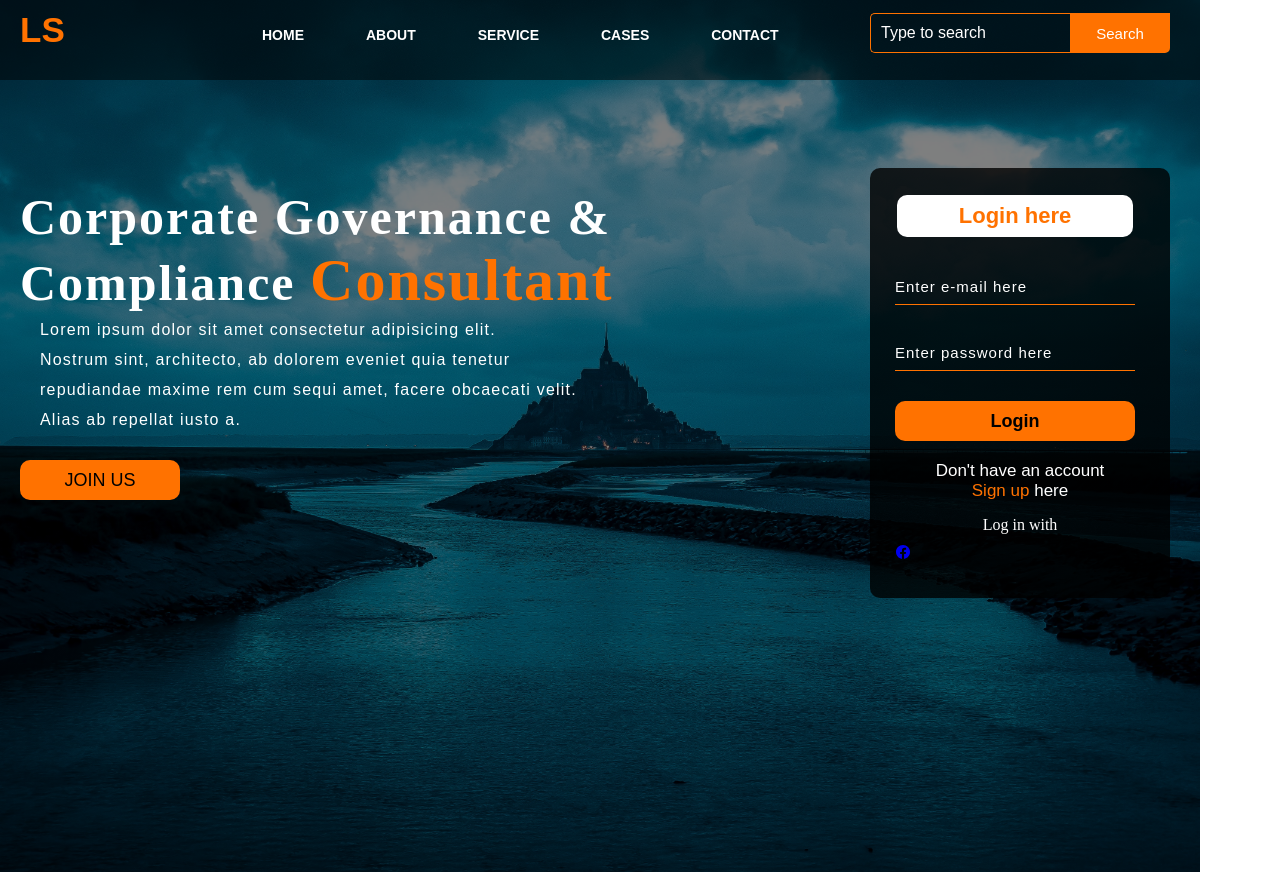
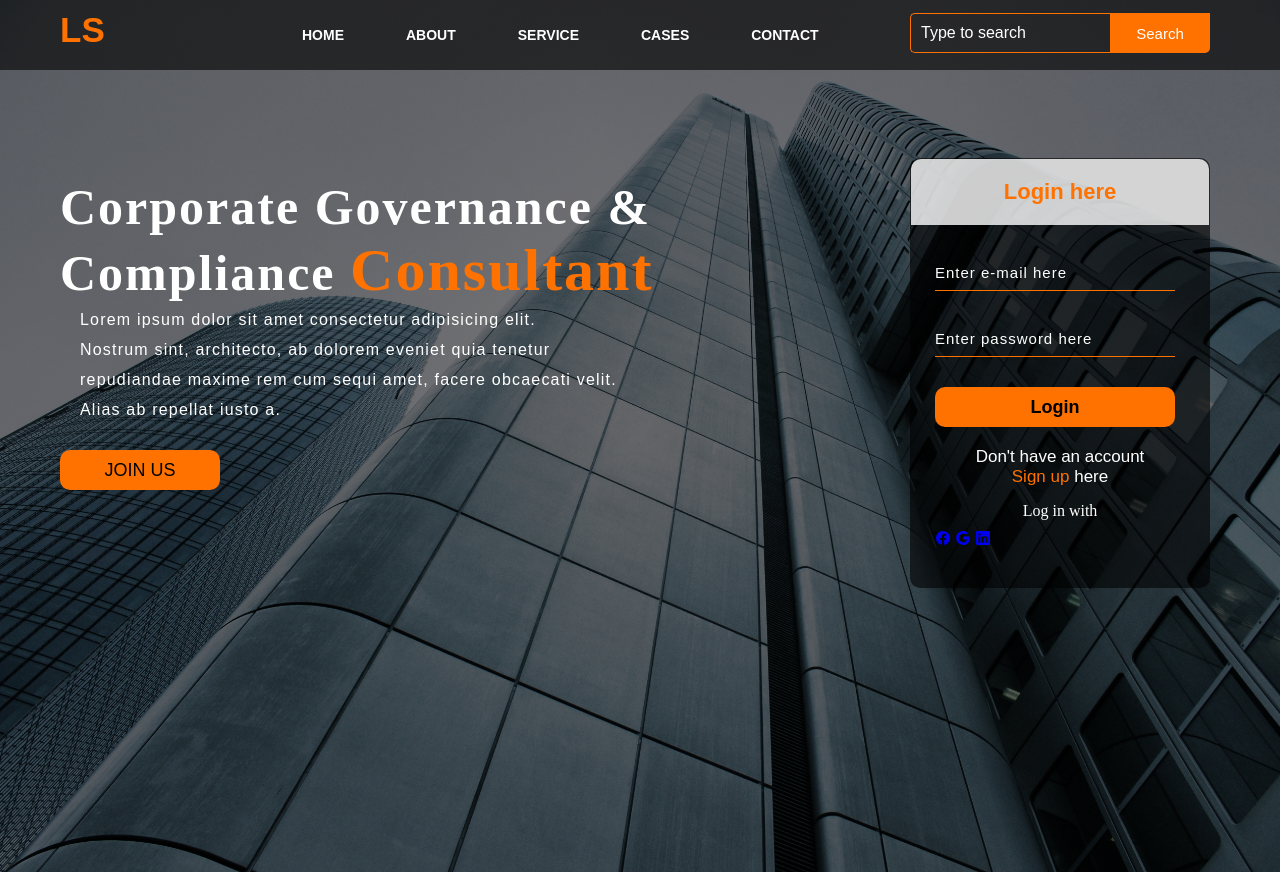
Before and after one commit to LopesLeandro/Software_Engineering, a PHP site: page / in a window 1280 px wide. Run offline with PHP 8.4, Linux system fonts and the light colour scheme; some libraries are stand-ins or nearby versions.

Commit message:
newchall

```diff
--- a/Projects/First_website_I/index.html
+++ b/Projects/First_website_I/index.html
@@ -9,6 +9,7 @@
 </head>
 <body>
     <div class="main">
+    <div class="nav_bg">
         <div class="navbar">
             <div class="icon">
                 <h2 class="logo">LS</h2>
@@ -27,6 +28,7 @@
                 <a href="#"> <button class="btn">Search</button></a>
             </div>
         </div>
+    <div>
         <div class="content">
             <h1>Corporate Governance & <br> Compliance <span>Consultant</span> </h1>
             <p class="par"> Lorem ipsum dolor sit amet consectetur adipisicing elit.
@@ -48,6 +50,8 @@
 
                 <div class="icon">
                     <a href="#"><ion-icon name="logo-facebook"></ion-icon></a>
+                    <a href="#"><ion-icon name="logo-google"></ion-icon></a>
+                    <a href="#"><ion-icon name="logo-linkedin"></ion-icon></a>
                 </div>
             </div>
         </div>
--- a/Projects/First_website_I/style.css
+++ b/Projects/First_website_I/style.css
@@ -4,27 +4,40 @@
 }
 
 .main {
-    width: 1200px;
-    background: linear-gradient(to top, rgba(0,0,0,0.5)50%,rgba(0,0,0,0.5)50%), url(img/landscape.jpg);
+    width: 100vw;
+    height: 109vh;
+    background: linear-gradient(to top, rgba(0,0,0,0.5)50%,rgba(0,0,0,0.5)50%), url(img/backimage.jpg);
     background-position: center;
     background-size: cover;
+}
+
+.body {
+    width: 1200px;
     height: 109vh;
+    margin: auto;
 }
 
 .navbar {
     width: 1200px;
-    height: 80px;
+    height: 70px;
     margin: auto;
-    background: rgba(0, 0, 0, 0.5);
+    top: 0;
+    left: 0;
+}
+
+.nav_bg {
+    width: 100vw;
+    height: 70px;
+    margin: auto;
+    background: rgba(0, 0, 0, 0.6);
     top: 0;
     left: 0;
     z-index: 100;
 }
-
 .icon {
     width: 200px;
     float: left;
-    height: 80px;
+    height: 70px;
 }
 
 .logo {
@@ -38,7 +51,7 @@
 
 .menu {
     width: 400px;
-    height: 80px;
+    height: 70px;
     float: left;
 }
 
@@ -165,7 +178,7 @@ ul li a:hover {
 .form {
     width: 250px;
     height: 380px;
-    background: linear-gradient(to top, rgba(0,0,0,0.8)50%,rgba(0,0,0,0.8)50%);
+    background: linear-gradient(to top, rgba(0,0,0,0.6)50%,rgba(0,0,0,0.6)50%);
     position: absolute;
     top: -20px;
     left: 870px;
@@ -174,15 +187,18 @@ ul li a:hover {
 }
 
 .form h2 {
-    width: 220px;
+    width: 282px;
     font-family: sans-serif;
     text-align: center;
     color: #ff7200;
     font-size: 22px;
-    background-color: #fff;
-    border-radius: 10px;
-    margin: 2px;
+    background-color: rgba(255, 255, 255, 0.8);
+    border-radius: 10px 10px 0px 0px;
+    margin-top: -24px;
+    margin-left: -24px;
     padding: 8px;
+    padding-bottom: 20px;
+    padding-top: 20px;
 }
 
 .form input {
```
Also changed, not shown: Projects/First_website_I/img/backimage.jpg (added), 1 other file.
